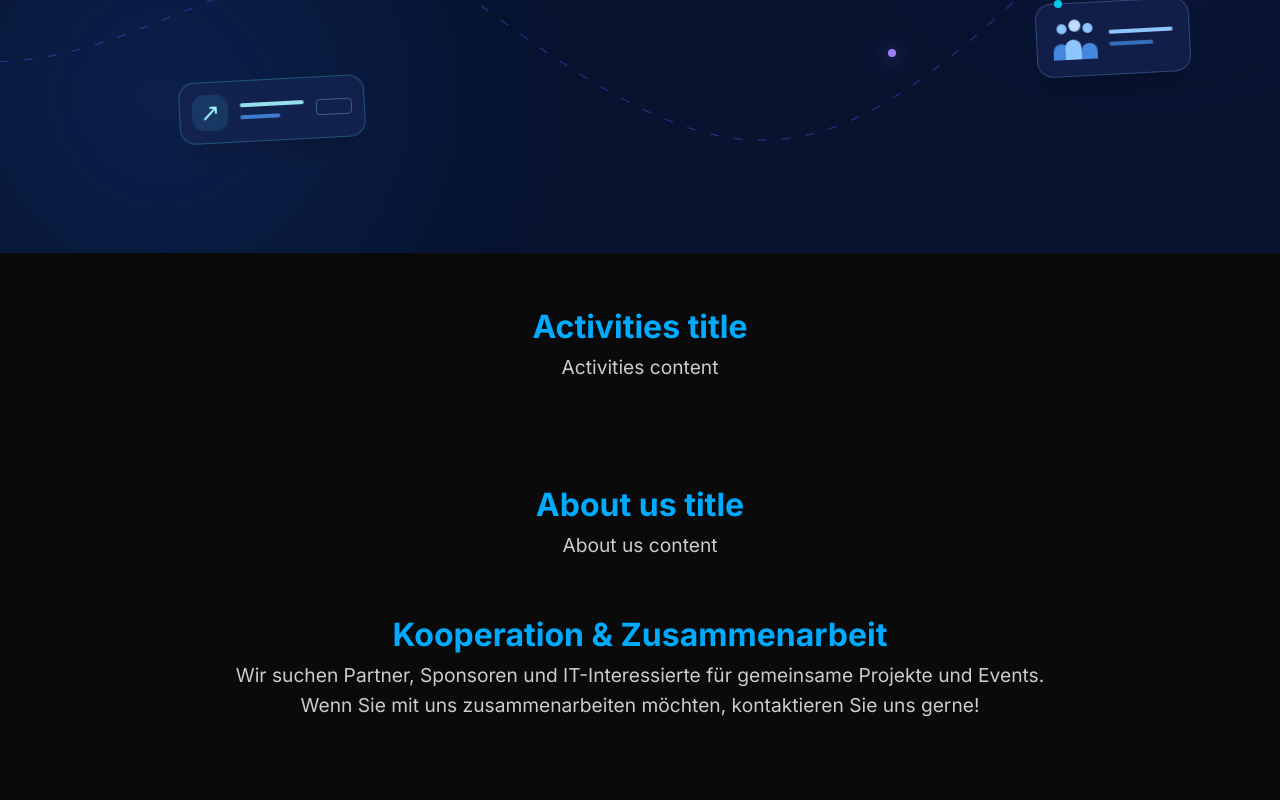
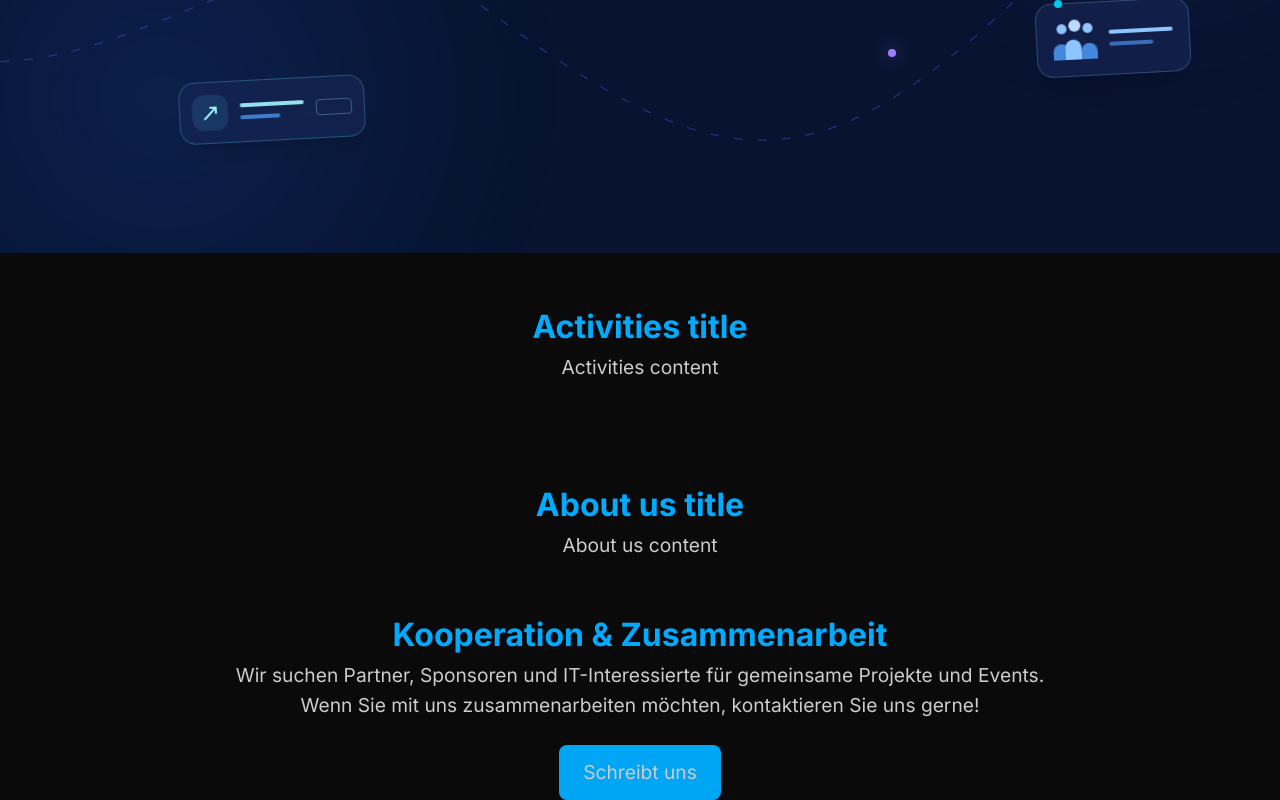
Before and after one commit to yarinka82/Digital-IT-Hub-in-Wurzburg, a Next.js app: page / in a window 1280 px wide. Shown: the part 478-1278 px from the top of the page. Before the commit the page ends 1199 px from the top, so only its background shows below. Built offline with nearby package versions, Linux system fonts and the light colour scheme.

Commit message:
Add contact button to footer

```diff
--- a/src/components/Footer.tsx
+++ b/src/components/Footer.tsx
@@ -3,6 +3,7 @@ export default function Footer() {
     <div>
       <h2>Kooperation & Zusammenarbeit</h2>
       <p>Wir suchen Partner, Sponsoren und IT-Interessierte für gemeinsame Projekte und Events.</p>
-      <p> Wenn Sie mit uns zusammenarbeiten möchten, kontaktieren Sie uns gerne!</p>
+      <p>Wenn Sie mit uns zusammenarbeiten möchten, kontaktieren Sie uns gerne!</p>
+      <a href="mailto:hubdigitalithub@gmail.com" className="bg-sky-500 px-6 py-3 rounded-lg inline-block mt-6">Schreibt uns</a>
     </div>
   );}
```
